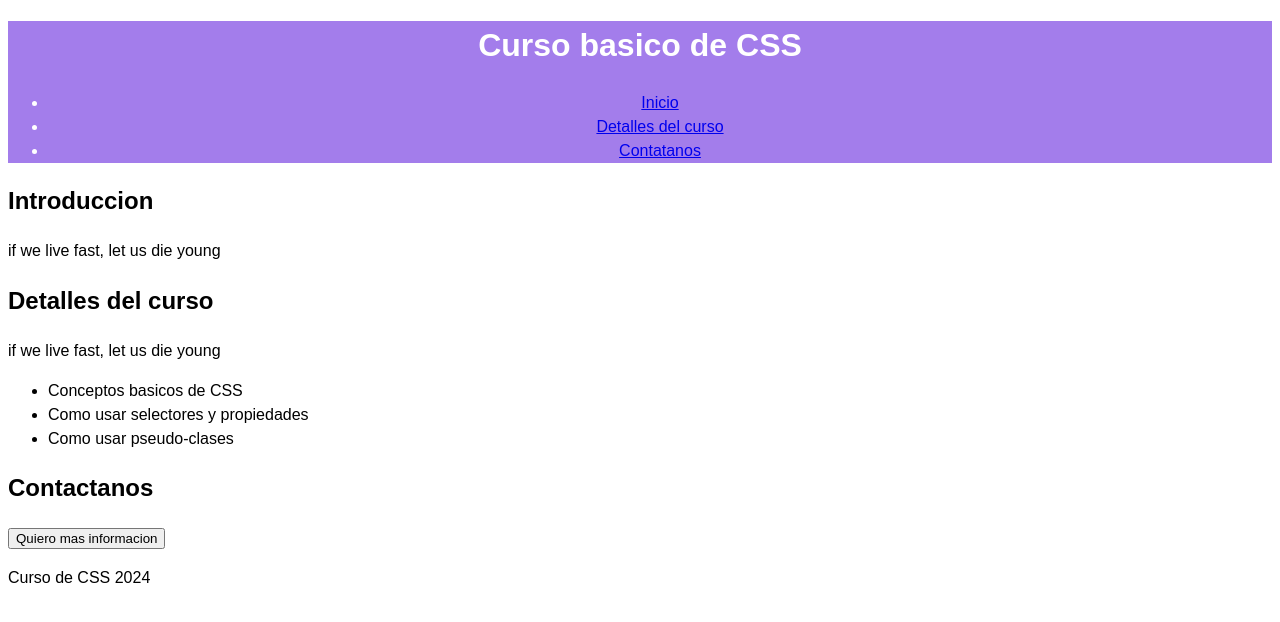
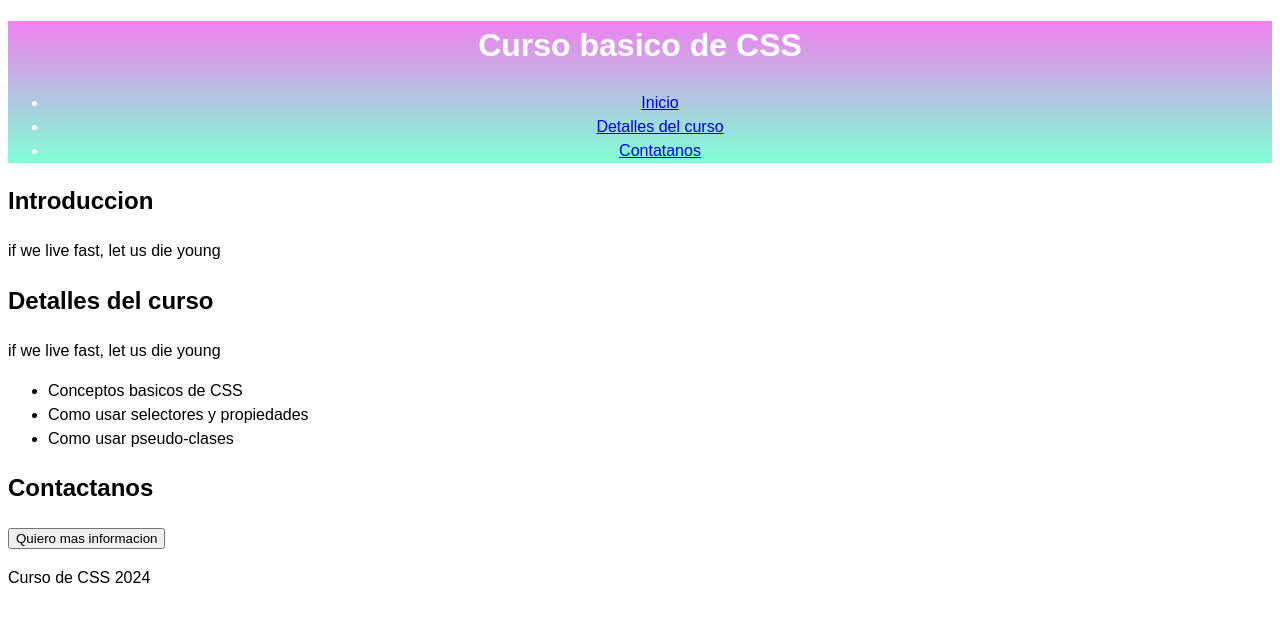
Before and after one commit to moonieym/frontend-ai-modulo-2, a plain HTML site: page 19-11-24/index.html in a window 1280 px wide. Drawn offline with Linux system fonts and the light colour scheme.

Commit message:
agrego cambios en css

```diff
--- a/19-11-24/style.css
+++ b/19-11-24/style.css
@@ -4,7 +4,7 @@ body{
 }
 
 header{
-    background-color: #a37deb;
+    background: linear-gradient(violet, aquamarine);
     color: #FFF;
     text-align: center;
 }
```
